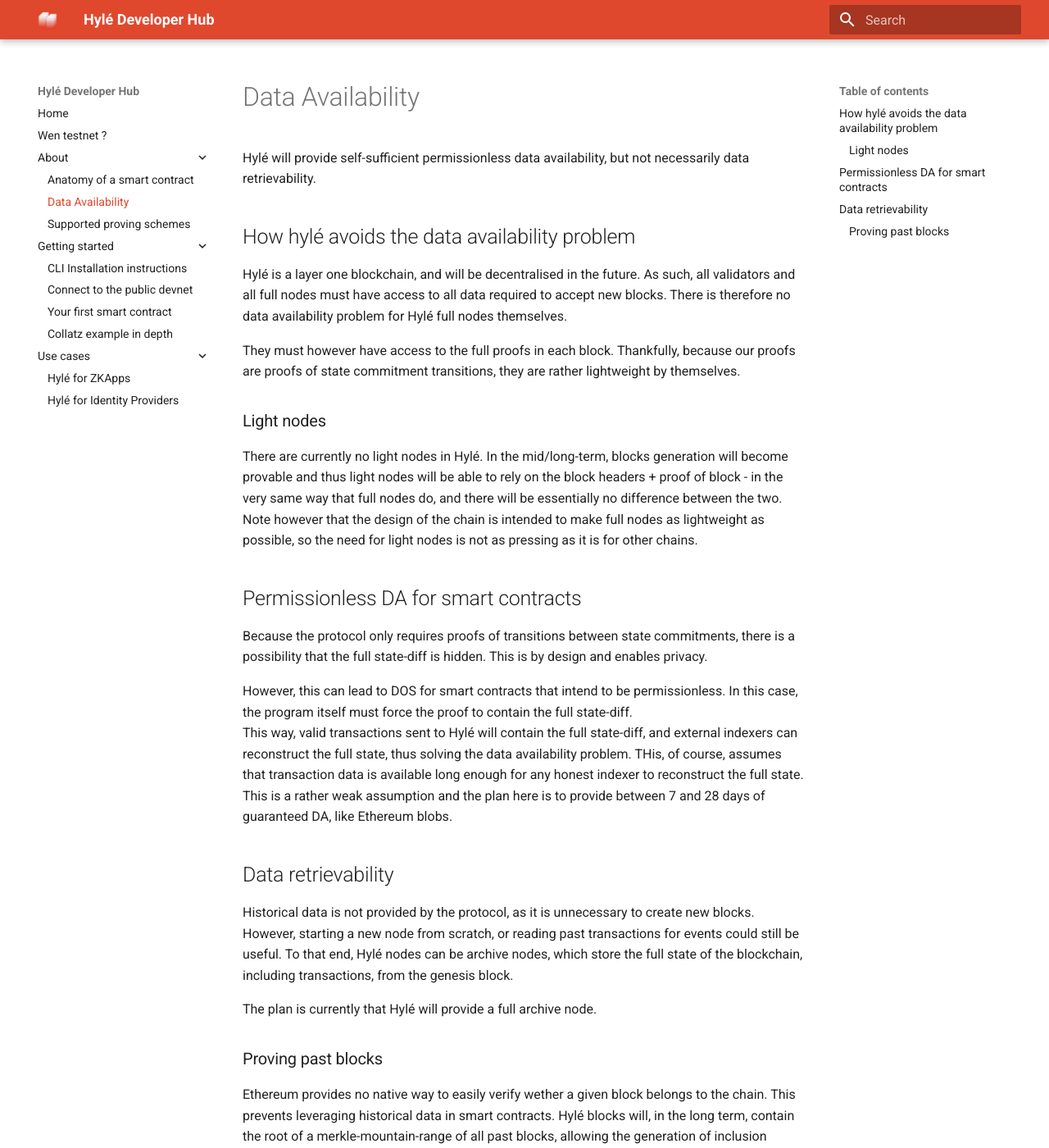
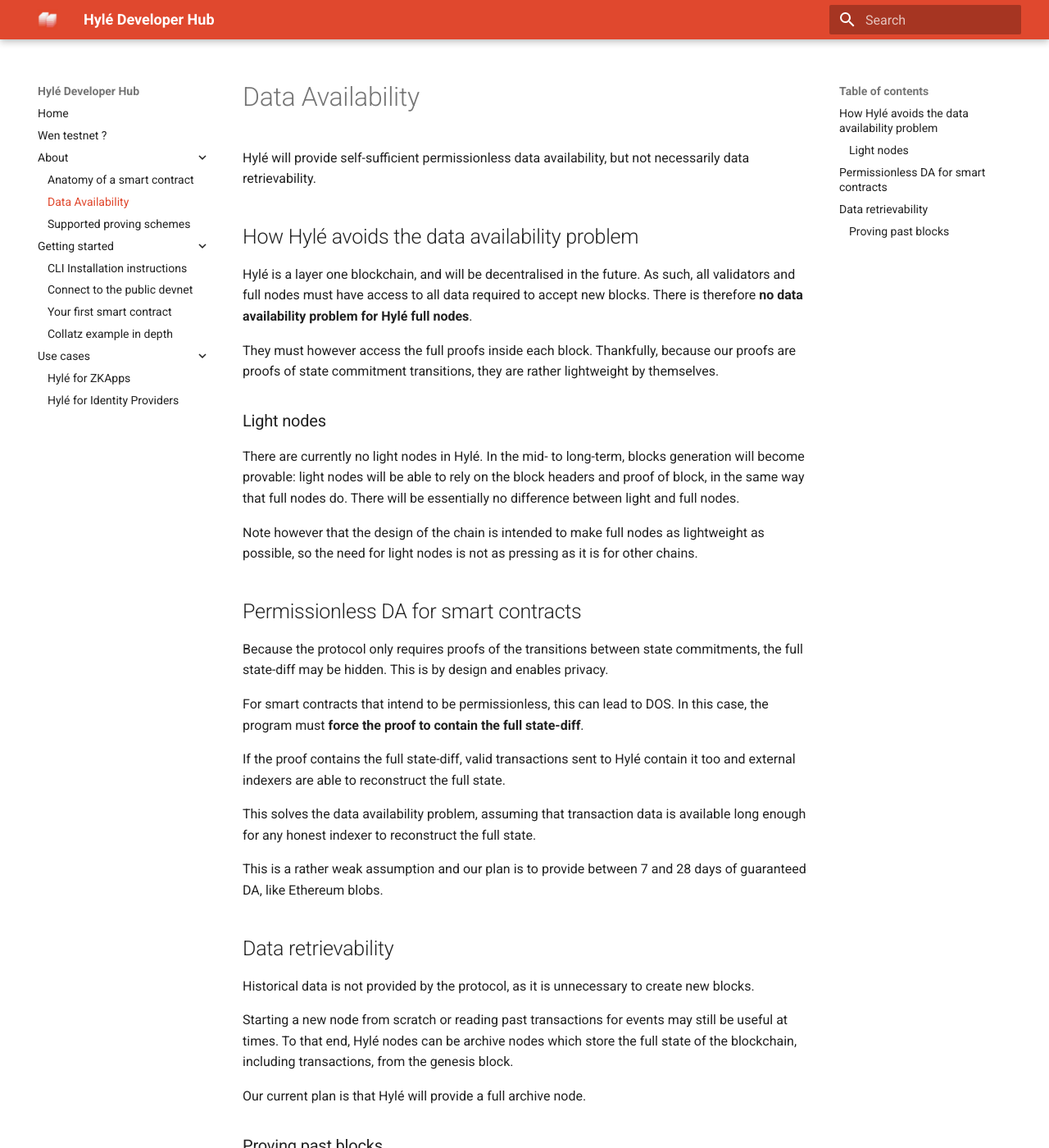
Before and after one commit to Hyle-org/devhub-hyle, an MkDocs documentation site: the page built from docs/about/data-availability.md, in a window 1280 px wide and 1400 px high. Shown: the whole window at 82% size. Built offline with MkDocs 1.6.1 and Material for MkDocs 9.7.7, drawn with Linux system fonts in a browser that asks for light colours; some of the changed text lies outside the part shown.

Commit message:
Commented out all TODOs. Form improvements (passive voice, internal linking, removing fluff, etc.). Creation of the about file.

```diff
--- a/docs/about/data-availability.md
+++ b/docs/about/data-availability.md
@@ -2,30 +2,40 @@
 
 Hylé will provide self-sufficient permissionless data availability, but not necessarily data retrievability.
 
-## How hylé avoids the data availability problem
+## How Hylé avoids the data availability problem
 
-Hylé is a layer one blockchain, and will be decentralised in the future. As such, all validators and all full nodes must have access to all data required to accept new blocks. There is therefore no data availability problem for Hylé full nodes themselves.
+Hylé is a layer one blockchain, and will be decentralised in the future. As such, all validators and full nodes must have access to all data required to accept new blocks. There is therefore **no data availability problem for Hylé full nodes**.
 
-They must however have access to the full proofs in each block. Thankfully, because our proofs are proofs of state commitment transitions, they are rather lightweight by themselves.
+They must however access the full proofs inside each block. Thankfully, because our proofs are proofs of state commitment transitions, they are rather lightweight by themselves.
 
 ### Light nodes
 
-There are currently no light nodes in Hylé. In the mid/long-term, blocks generation will become provable and thus light nodes will be able to rely on the block headers + proof of block - in the very same way that full nodes do, and there will be essentially no difference between the two.
+There are currently no light nodes in Hylé. In the mid- to long-term, blocks generation will become provable: light nodes will be able to rely on the block headers and proof of block, in the same way that full nodes do. There will be essentially no difference between light and full nodes.
+
 Note however that the design of the chain is intended to make full nodes as lightweight as possible, so the need for light nodes is not as pressing as it is for other chains.
 
 ## Permissionless DA for smart contracts
 
-Because the protocol only requires proofs of transitions between state commitments, there is a possibility that the full state-diff is hidden. This is by design and enables privacy. <!-- TODO article on privacy -->
+Because the protocol only requires proofs of the transitions between state commitments, the full state-diff may be hidden. This is by design and enables privacy. <!-- TODO article on privacy -->
 
-However, this can lead to DOS for smart contracts that intend to be permissionless. In this case, the program itself must force the proof to contain the full state-diff.
-This way, valid transactions sent to Hylé will contain the full state-diff, and external indexers can reconstruct the full state, thus solving the data availability problem. THis, of course, assumes that transaction data is available long enough for any honest indexer to reconstruct the full state. This is a rather weak assumption and the plan here is to provide between 7 and 28 days of guaranteed DA, like Ethereum blobs. <!-- TODO LINK -->
+For smart contracts that intend to be permissionless, this can lead to DOS. In this case, the program must **force the proof to contain the full state-diff**.
+
+If the proof contains the full state-diff, valid transactions sent to Hylé contain it too and external indexers are able to reconstruct the full state.
+
+This solves the data availability problem, assuming that transaction data is available long enough for any honest indexer to reconstruct the full state.
+
+This is a rather weak assumption <!-- can we rephase this so that « weak assumption » is clearer--> and our plan is to provide between 7 and 28 days of guaranteed DA, like Ethereum blobs. <!-- TODO LINK https://ethereum.org/en/roadmap/danksharding/ -->
 
 ## Data retrievability
 
-Historical data is not provided by the protocol, as it is unnecessary to create new blocks. However, starting a new node from scratch, or reading past transactions for events could still be useful. To that end, Hylé nodes can be archive nodes, which store the full state of the blockchain, including transactions, from the genesis block.
+Historical data is not provided by the protocol, as it is unnecessary to create new blocks.
 
-The plan is currently that Hylé will provide a full archive node.
+Starting a new node from scratch or reading past transactions for events may still be useful at times. To that end, Hylé nodes can be archive nodes which store the full state of the blockchain, including transactions, from the genesis block.
+
+Our current plan is that Hylé will provide a full archive node.
 
 ### Proving past blocks
 
-Ethereum provides no native way to easily verify wether a given block belongs to the chain. This prevents leveraging historical data in smart contracts. Hylé blocks will, in the long term, contain the root of a merkle-mountain-range of all past blocks, allowing the generation of inclusion proofs of past blocks.
+Ethereum provides no native way to easily verify whether a given block belongs to the chain. This prevents leveraging historical data in smart contracts.
+
+Hylé blocks will, in the long term, contain the root of a merkle-mountain-range of all past blocks, allowing the generation of inclusion proofs of past blocks.
```
Also changed, not shown: docs/about/index.md (+37 -1 lines), docs/getting-started/index.md (+4 -2 lines), docs/use-cases/for-identity-providers.md (+12 -10 lines), docs/use-cases/for-zk-apps.md (+1 -1 lines), docs/use-cases/index.md (+4 -2 lines).
